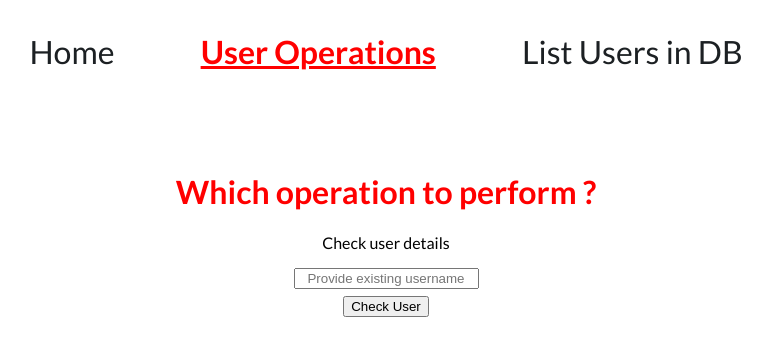
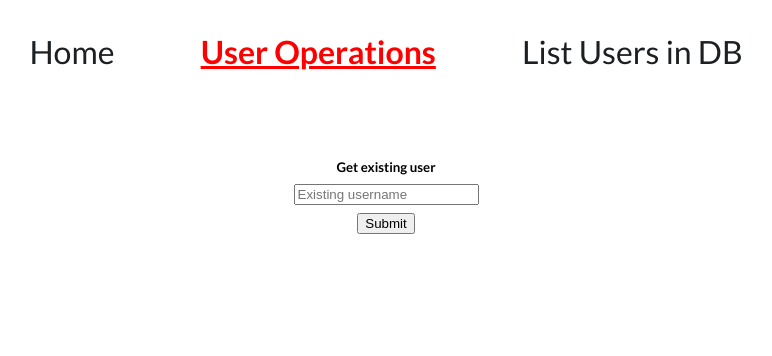
Before and after one commit to forDeFan/FastAPI_APIs, a FastAPI app: template app/web/templates/user/user_operations.html in a window 1280 px wide. Shown: the top 356 px of the page, without its empty margins (254-1026 px from the left). Run offline with FastAPI, Linux system fonts and the light colour scheme; the template is opened without the code that fills it, so the values that code supplies are empty; parts of the project's set-up code (start-up, migrations or seed data) failed here and were passed over.

Commit message:
feat(user form): add form for user search

```diff
--- a/app/web/static/js/scripts.js
+++ b/app/web/static/js/scripts.js
@@ -1,10 +1,3 @@
 function go_back() {
     window.history.back();
 };
-
-// TODO security, set href to be optymalized
-function set_id_value_to_href(id_to_href, base) {
-    const el = document.getElementById(id_to_href);
-    window.location.href = base + el.value;
-    el.value = ''
-}
--- a/app/web/templates/user/user_operations.html
+++ b/app/web/templates/user/user_operations.html
@@ -7,14 +7,16 @@
 
 {% block content %}
 <div class="container">
-    <h1>Which operation to perform ?</h1>
-    <div>
-        <p>Check user details</p>
-        <input id="username" required placeholder="Provide existing username" class="center" type="text">
-        <button id="button" class="center"
-            onclick="set_id_value_to_href(id_to_href='username', base='/user/?username=')">
-            Check User
-        </button>
+    <div class="center">
+        <h5 class="center">Get existing user</h5>
+    </div>
+    <div class="center">
+        <form action="/user/" method="GET">
+            <div class="center">
+                <input type="text" required placeholder="Existing username" name="username" value="{{username}}">
+            </div>
+            <button type="submit" class="center">Submit</button>
+        </form>
     </div>
 </div>
 {% endblock %}
```
Also changed, not shown: app/api/forms/check_user_form.py (added, +22 -0 lines), app/api/routers/route_user.py (+19 -5 lines).
